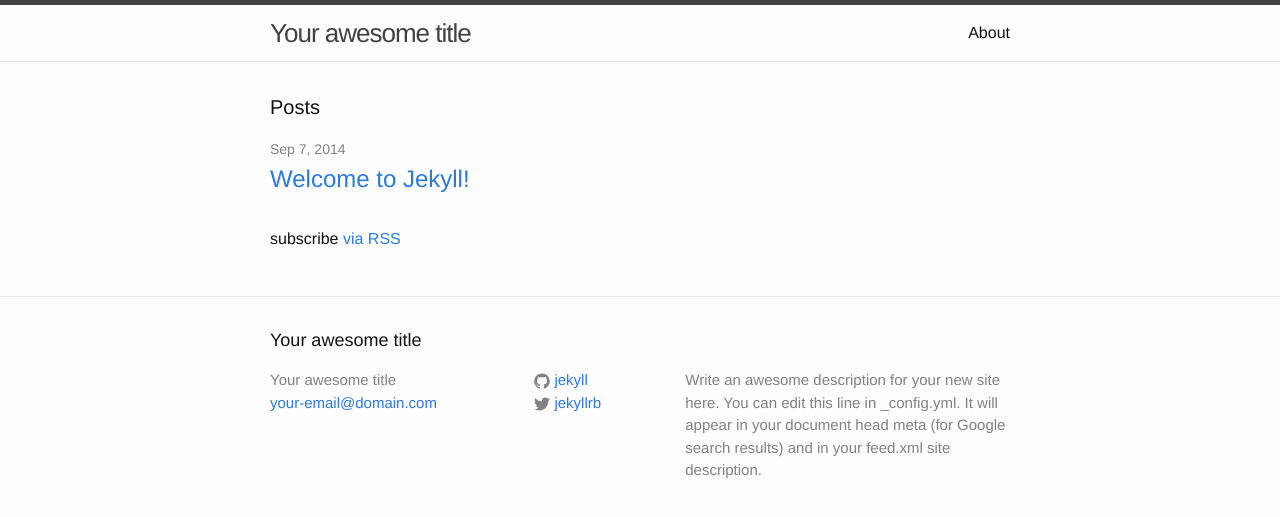
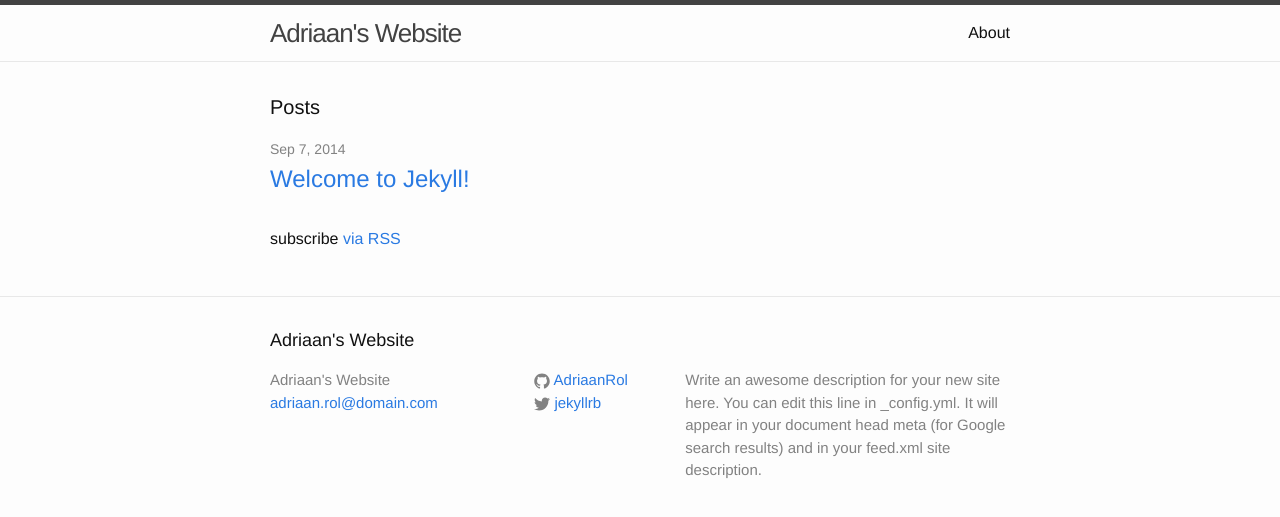
Before and after one commit to AdriaanRol/AdriaanRol.github.io, a Jekyll site: the page built from index.html, in a window 1280 px wide. Shown: the top 517 px of the page. Built offline with Jekyll 4.4.1, drawn with Linux system fonts in a browser that asks for light colours.

Commit message:
Test commit

```diff
--- a/_config.yml
+++ b/_config.yml
@@ -1,6 +1,6 @@
 # Site settings
-title: Your awesome title
-email: your-email@domain.com
+title: Adriaan's Website
+email: adriaan.rol@domain.com
 description: > # this means to ignore newlines until "baseurl:"
   Write an awesome description for your new site here. You can edit this
   line in _config.yml. It will appear in your document head meta (for
@@ -8,7 +8,7 @@ description: > # this means to ignore newlines until "baseurl:"
 baseurl: "" # the subpath of your site, e.g. /blog/
 url: "http://yourdomain.com" # the base hostname & protocol for your site
 twitter_username: jekyllrb
-github_username:  jekyll
+github_username:  AdriaanRol
 
 # Build settings
 markdown: kramdown
```
Also changed, not shown: 2 other files.
